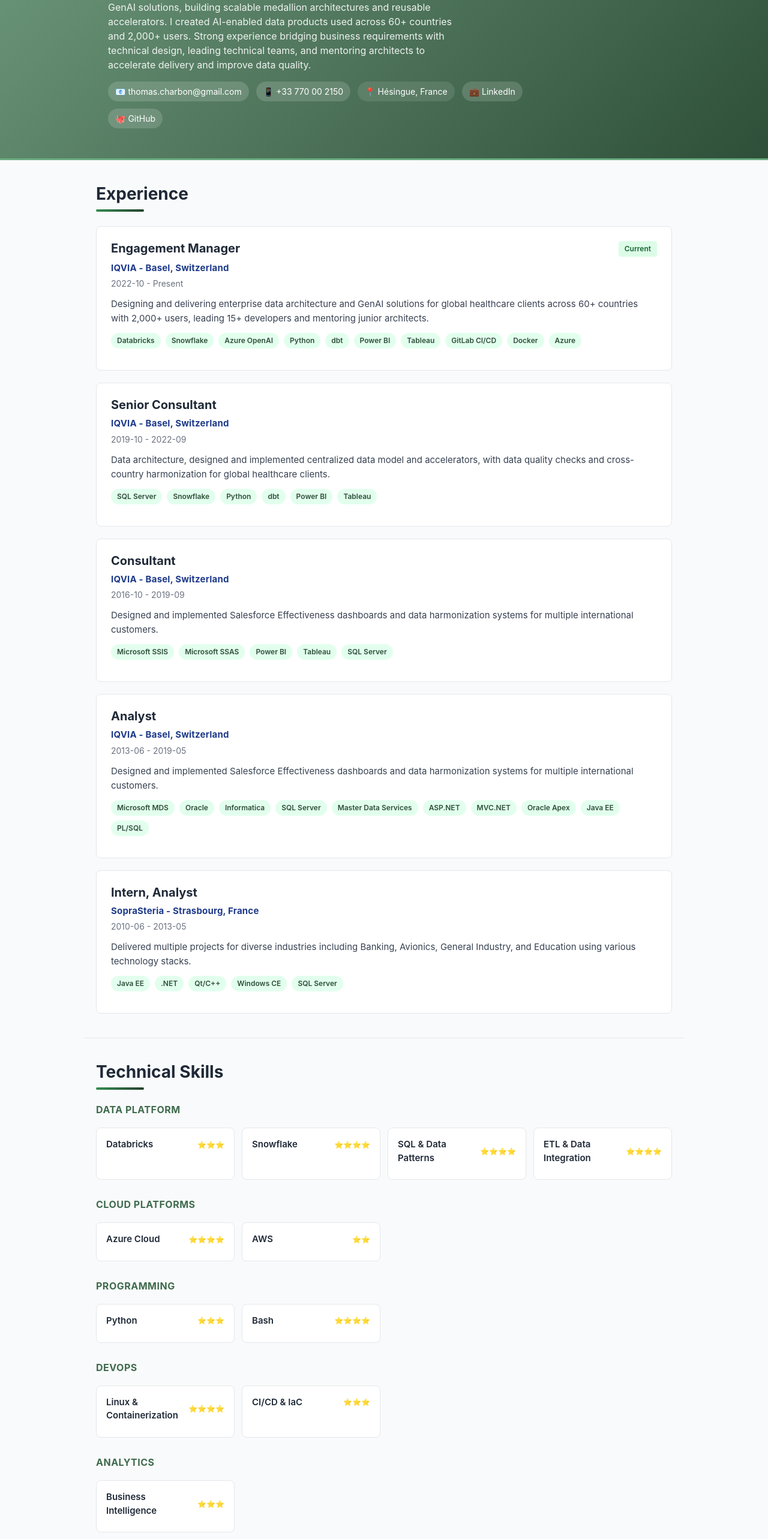
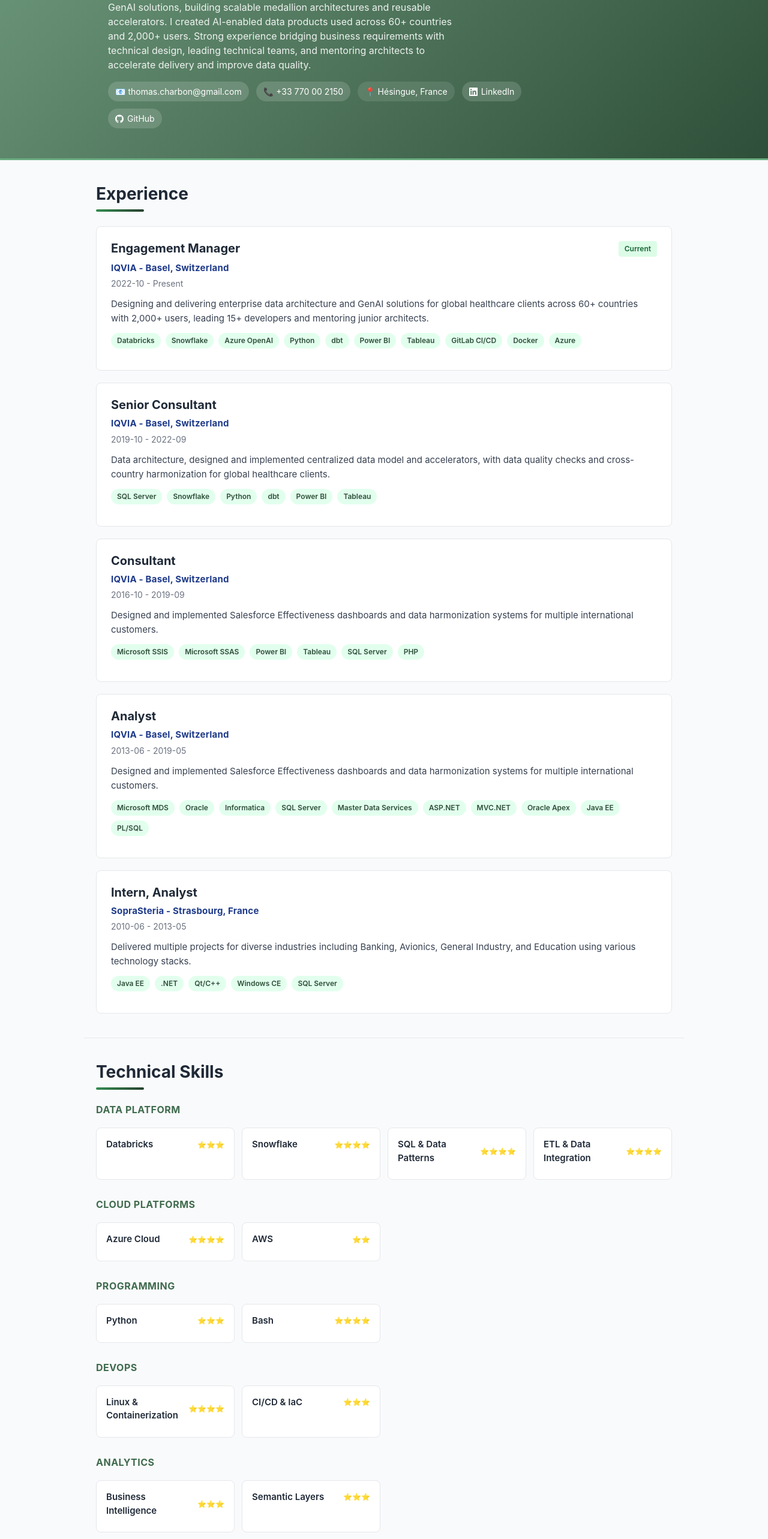
Before and after one commit to earion68/cv-explorer, a React (Vite) app: page / in a window 1280 px wide. Shown: the part 200-2766 px from the top of the page at 60% size. Built offline with nearby package versions, Linux system fonts and the light colour scheme.

Commit message:
updated CV data, header fine-tuning

```diff
--- a/src/components/Header.tsx
+++ b/src/components/Header.tsx
@@ -28,7 +28,7 @@ export const Header: React.FC<HeaderProps> = ({ cv }) => {
             )}
             {cv.contact.phone && (
               <a href={`tel:${cv.contact.phone}`} className="contact-link">
-                📱 {cv.contact.phone}
+                📞 {cv.contact.phone}
               </a>
             )}
             {cv.contact.location && (
@@ -36,12 +36,18 @@ export const Header: React.FC<HeaderProps> = ({ cv }) => {
             )}
             {cv.contact.linkedin && (
               <a href={cv.contact.linkedin} target="_blank" rel="noopener noreferrer" className="contact-link">
-                💼 LinkedIn
+                <svg className="brand-icon" role="img" viewBox="0 0 24 24" xmlns="http://www.w3.org/2000/svg" aria-label="LinkedIn">
+                  <path d="M20.447 20.452h-3.554v-5.569c0-1.328-.027-3.037-1.852-3.037-1.853 0-2.136 1.445-2.136 2.939v5.667H9.351V9h3.414v1.561h.046c.477-.9 1.637-1.85 3.37-1.85 3.601 0 4.267 2.37 4.267 5.455v6.286zM5.337 7.433c-1.144 0-2.063-.926-2.063-2.065 0-1.138.92-2.063 2.063-2.063 1.14 0 2.064.925 2.064 2.063 0 1.139-.925 2.065-2.064 2.065zm1.782 13.019H3.555V9h3.564v11.452zM22.225 0H1.771C.792 0 0 .774 0 1.729v20.542C0 23.227.792 24 1.771 24h20.451C23.2 24 24 23.227 24 22.271V1.729C24 .774 23.2 0 22.222 0h.003z"/>
+                </svg>
+                LinkedIn
               </a>
             )}
             {cv.contact.github && (
               <a href={cv.contact.github} target="_blank" rel="noopener noreferrer" className="contact-link">
-                🐙 GitHub
+                <svg className="brand-icon" role="img" viewBox="0 0 24 24" xmlns="http://www.w3.org/2000/svg" aria-label="GitHub">
+                  <path d="M12 .297c-6.63 0-12 5.373-12 12 0 5.303 3.438 9.8 8.205 11.385.6.113.82-.258.82-.577 0-.285-.01-1.04-.015-2.04-3.338.724-4.042-1.61-4.042-1.61C4.422 18.07 3.633 17.7 3.633 17.7c-1.087-.744.084-.729.084-.729 1.205.084 1.838 1.236 1.838 1.236 1.07 1.835 2.809 1.305 3.495.998.108-.776.417-1.305.76-1.605-2.665-.3-5.466-1.332-5.466-5.93 0-1.31.465-2.38 1.235-3.22-.135-.303-.54-1.523.105-3.176 0 0 1.005-.322 3.3 1.23.96-.267 1.98-.399 3-.405 1.02.006 2.04.138 3 .405 2.28-1.552 3.285-1.23 3.285-1.23.645 1.653.24 2.873.12 3.176.765.84 1.23 1.91 1.23 3.22 0 4.61-2.805 5.625-5.475 5.92.42.36.81 1.096.81 2.22 0 1.606-.015 2.896-.015 3.286 0 .315.21.69.825.57C20.565 22.092 24 17.592 24 12.297c0-6.627-5.373-12-12-12"/>
+                </svg>
+                GitHub
               </a>
             )}
             {cv.contact.website && (
--- a/src/data/cv-data.json
+++ b/src/data/cv-data.json
@@ -36,9 +36,11 @@
       "endDate": "2022-09",
       "isCurrent": false,
       "summary": "Data architecture, designed and implemented centralized data model and accelerators, with data quality checks and cross-country harmonization for global healthcare clients.",
-      "details": "",
+      "details": "Designed and implemented an all-purpose Commercial data model and improved the data management tool to standardize more than 600 data sources from diverse domains like Sales, Customer Engagement, and Market data. Implementation of data quality checks, standardized cross-country harmonization (territory assignment, market definition, products, accounts, row-level security) and GDPR compliant using SQL Server, Snowflake and AWS S3. Implemented dashboards in Power BI and Tableau for global healthcare clients, supporting diverse business requirements and data sources.",
       "achievements": [
-        ""
+        "Building a comprehensive Commercial data model and transformation accelerators that became company standards, leveraged in more than 30 projects since",
+        "Shaped the CI/CD pipeline and enforced DevOps best practices across multiple projects, improving deployment reliability and reducing manual errors",
+        "Designed and implemented data quality checks and cross-country harmonization solutions for global healthcare clients, ensuring data consistency and compliance"
       ],
       "technologies": ["SQL Server", "Snowflake", "Python", "dbt", "Power BI", "Tableau"]
     },
@@ -52,11 +54,11 @@
       "summary": "Designed and implemented Salesforce Effectiveness dashboards and data harmonization systems for multiple international customers.",
       "details": "Developed enterprise data solutions and dashboards for pharmaceutical and healthcare organizations:\n\n* Salesforce Effectiveness Dashboards: Designed and implemented cross-country harmonization solutions (Veeva CRM, market sales) in Power BI and Tableau for multiple customers.\n\n* Data Harmonization System: Created standardized and reusable medallion data model, ETL pipelines, and master data development using Microsoft SSIS and SQL Server Master Data Services.\n\n* International Market Analysis: Built reporting systems for multiple customers supporting diverse business requirements and data sources.",
       "achievements": [
-        "Delivered Salesforce Effectiveness solutions for multiple international customers",
+        "Delivered Salesforce Effectiveness analytical solutions for multiple international customers",
         "Created standardized medallion data model reused across multiple engagements",
         "Implemented enterprise-scale data harmonization systems"
       ],
-      "technologies": ["Microsoft SSIS", "Microsoft SSAS", "Power BI", "Tableau", "SQL Server"]
+      "technologies": ["Microsoft SSIS", "Microsoft SSAS", "Power BI", "Tableau", "SQL Server", "PHP"]
     },
     {
       "id": "exp-4",
@@ -144,14 +146,14 @@
       "name": "Linux & Containerization",
       "category": "DevOps",
       "proficiency": 4,
-      "details": "Advanced Linux server administration, Docker containerization, networking, and hosting platforms."
+      "details": "Advanced Linux server administration, Docker containerization, virtual networking, reverse proxies, SSL encapsulation and hosting platforms."
     },
     {
       "id": "skill-6",
       "name": "CI/CD & IaC",
       "category": "DevOps",
       "proficiency": 3,
-      "details": "Expertise in GitLab CI/CD, DevOps toolkit, and infrastructure-as-code principles."
+      "details": "Experienced with GitLab CI/CD, DevOps toolkit, and infrastructure-as-code principles."
     },
     {
       "id": "skill-7",
@@ -161,21 +163,35 @@
       "details": "Experienced with Power BI and Tableau for enterprise analytics and self-service business intelligence. Designed dashboards for executive and operational audiences."
     },
     {
+      "id": "skill-7",
+      "name": "Semantic Layers",
+      "category": "Analytics",
+      "proficiency": 3,
+      "details": "Experienced with SSAS cubes, Power BI semantic models and Snowflake semantic views, delivering AI-ready and analytical-ready data products."
+    },
+    {
       "id": "skill-8",
       "name": "Generative AI",
       "category": "AI/ML",
       "proficiency": 3,
-      "details": "Expertise in Azure OpenAI integration, prompt engineering, and RAG (Retrieval-Augmented Generation) architectures. Created LLM-assisted code generation frameworks."
+      "details": "Expertise in prompt engineering, and RAG (Retrieval-Augmented Generation) architectures. Created LLM-assisted code generation frameworks."
     },
     {
       "id": "skill-9",
+      "name": "Azure OpenAI",
+      "category": "AI/ML",
+      "proficiency": 3,
+      "details": "Proficient in Azure OpenAI integration for GenAI solutions, leveraging Azure Foundry, Cognitive Search."
+    },
+    {
+      "id": "skill-10",
       "name": "ETL & Data Integration",
       "category": "Data Platform",
       "proficiency": 4,
       "details": "Expert in designing and implementing complex ETL pipelines using SSIS, dbt, Informatica, and Spark. Proficient in automated data mapping and transformation."
     },
     {
-      "id": "skill-10",
+      "id": "skill-11",
       "name": "Enterprise Architecture",
       "category": "Architecture",
       "proficiency": 4,
@@ -187,7 +203,7 @@
       "id": "soft-1",
       "name": "Team Leadership",
       "category": "Leadership",
-      "proficiency": 4,
+      "proficiency": 3,
       "details": "Led technical teams of up to 15 developers across international projects, setting direction, resolving blockers, and ensuring delivery quality."
     },
     {
@@ -195,13 +211,13 @@
       "name": "Mentoring",
       "category": "Leadership",
       "proficiency": 4,
-      "details": "Mentored 2 junior architects and multiple developers, accelerating their growth through structured feedback and pairing on complex challenges."
+      "details": "Mentored 2 junior architects and multiple developers, accelerating their growth through structured feedback and pairing on complex challenges with excellent feedback from mentees. Created impactful learning experiences and growth plans, resulting in faster ramp-up and improved performance."
     },
     {
       "id": "soft-3",
       "name": "Client Management",
       "category": "Consulting",
-      "proficiency": 4,
+      "proficiency": 3,
       "details": "16 years engaging directly with senior stakeholders across Life Sciences. Skilled at managing expectations, translating business needs to technical solutions, and building long-term trust."
     },
     {
@@ -220,69 +236,105 @@
     },
     {
       "id": "soft-6",
+      "name": "Curiosity",
+      "category": "Analytical",
+      "proficiency": 4,
+      "details": "Passionate about learning new technologies and approaches, with a track record of quickly mastering emerging tools and applying them to solve real-world problems. This curiosity drives me outside of business hours and work on my personal home automation and homelab systems."
+    },
+    {
+      "id": "soft-7",
       "name": "Communication",
       "category": "Interpersonal",
       "proficiency": 4,
       "details": "Fluent in translating technical concepts for executive audiences and business concepts for engineering teams. Comfortable with presentations, written deliverables, and facilitation."
     },
     {
-      "id": "soft-7",
+      "id": "soft-8",
+      "name": "Listen & Action",
+      "category": "Interpersonal",
+      "proficiency": 3,
+      "details": "Strong ability to listen to client needs, team feedback, and project realities, and take decisive action to adjust plans, resolve issues, and ensure successful outcomes."
+    },
+    {
+      "id": "soft-9",
       "name": "Adaptability",
       "category": "Interpersonal",
       "proficiency": 3,
       "details": "Thrives in fast-changing project environments across diverse industries, technologies, and team compositions."
+    },
+    {
+      "id": "soft-10",
+      "name": "Collaboration",
+      "category": "Interpersonal",
+      "proficiency": 3,
+      "details": "Believes in the power of collaboration to achieve better outcomes. Skilled at fostering a collaborative team culture and working effectively with cross-functional teams."
+    },
+    {
+      "id": "soft-11",
+      "name": "Ownership",
+      "category": "Interpersonal",
+      "proficiency": 4,
+      "details": "Takes full responsibility for outcomes, driving initiatives forward with a strong sense of accountability and commitment."
     }
   ],
   "projects": [
     {
       "id": "proj-1",
       "name": "GenAI Medical Chatbot",
-      "description": "End-to-end technical solution design for medical professionals using Azure OpenAI with RAG architecture",
-      "technologies": ["Azure OpenAI", "Azure Container Apps", "Azure Search", "Python", "RAG"],
-      "details": "Architected and delivered a production-grade GenAI medical chatbot for 200+ healthcare professionals across 3 countries. Solution features cloud-native architecture with Application Gateway, Azure Container Apps, RAG with Azure Search, and managed vnets.\n\nKey Achievements:\n• Deployed to 3 countries with 200+ active users\n• 99.9% uptime SLA\n• Sub-second response times\n• Regulatory compliance with healthcare requirements"
+      "description": "End-to-end technical solution design for medical professionals using Azure OpenAI with RAG architecture.",
+      "technologies": ["Azure OpenAI", "Azure Container Apps", "Cognitive Search", "Python", "RAG"],
+      "details": "Architected, implemented and delivered a production-grade GenAI medical chatbot for 200+ healthcare professionals across 3 countries. Solution features cloud-native architecture with Application Gateway, Azure Container Apps, RAG with Azure Cognitive Search, and managed vnets.\n\n#### Key Achievements:\n* Deployed to 3 countries with 200+ active users\n* 99.9% uptime SLA\n* Sub-second response times\n* Regulatory compliance with healthcare requirements and GDPR"
     },
     {
       "id": "proj-2",
       "name": "LLM-Assisted Code Generation",
-      "description": "Framework and hosting platform accelerating team delivery by 80%",
+      "description": "Code generation framework and hosting platform accelerating team delivery by 80%.",
       "technologies": ["Azure OpenAI", "Python", "Docker", "GitLab CI/CD"],
-      "details": "Designed and implemented comprehensive framework for LLM-assisted code generation with templates, gateways, and automated deployment. Platform includes Docker containerization and GitLab CI/CD integration.\n\nBusiness Impact:\n• 80% reduction in code generation time\n• Standardized development patterns\n• Faster developer onboarding\n• Improved code quality"
+      "details": "Designed and implemented comprehensive framework for LLM-assisted code generation with templates, gateways, and automated deployment. Platform includes Docker containerization and GitLab CI/CD integration.\n\n#### Business Impact:\n* 80% reduction in code generation time\n* Standardized development patterns across the teams\n* Faster developer onboarding\n* Improved code quality\n* Best practices and stack recommendations\n* Modular and integrated in the company ecosystem"
     },
     {
       "id": "proj-3",
       "name": "Data Management Tool",
-      "description": "Comprehensive Python tool for data profiling, quality, and GenAI-assisted exploration",
-      "technologies": ["Python", "Databricks", "Snowflake", "GenAI"],
-      "details": "Built end-to-end data management tool providing data profiling, schema generation, integrity checks, multi-stack ingestion, metadata tracking, and GenAI-assisted exploration.\n\nKey Features:\n• Automated data quality profiling\n• Schema generation from samples\n• Multi-platform ingestion\n• GenAI-powered data mapping\n• Complete metadata tracking"
+      "description": "Comprehensive Python tool for data profiling, quality, and GenAI-assisted exploration.",
+      "technologies": ["Python", "React", "Databricks", "Snowflake", "GenAI"],
+      "details": "End-to-end built of a Python data management tool providing data profiling, schema generation, integrity checks, multi-stack ingestion, metadata tracking, and GenAI-assisted exploration.\n\n#### Key Features:\n* Automated data quality profiling\n* Schema generation from samples\n* Multi-platform ingestion pipelines\n* GenAI-powered data mapping and metadata generation\n* Complete metadata tracking"
     },
     {
       "id": "proj-4",
       "name": "Commercial Data Hub",
-      "description": "Enterprise platform supporting 60 countries and 2,000+ users integrating Veeva, SAP, and market sales",
+      "description": "Enterprise platform based on Snowflake supporting more than 600 data sources across 60 countries and 2,000+ users integrating Veeva, SAP, and market sales.",
       "technologies": ["Snowflake", "Snowflake Share", "Power BI", "dbt"],
-      "details": "Architected comprehensive Commercial data hub for global organization supporting 60 countries. Integrated Veeva CRM, SAP sales, market data, and territory assignments. Platform serves as trusted data foundation for 2,000+ users.\n\nArchitecture:\n• Multi-country data harmonization\n• Federated data sharing\n• Self-service analytics\n• Territory management"
+      "details": "Architected comprehensive Commercial data hub for global organization supporting 60 countries. Integrated Veeva CRM, SAP sales, market data, and territory assignments. Platform serves as trusted data foundation for 2,000+ users.\n\n#### Business Impact:\n* Multi-country data harmonization\n* Federated data sharing\n* Self-service analytics\n* Territory management"
     },
     {
       "id": "proj-5",
       "name": "Snowflake & Databricks Accelerators",
-      "description": "Standardized data models and frameworks reused in 15+ projects, reducing time by 25%",
+      "description": "Standardized data models and frameworks reused in 15+ projects, reducing time by 25%.",
       "technologies": ["Snowflake", "Databricks", "dbt", "SQL"],
-      "details": "Designed reusable accelerators with standardized Commercial data model and cross-country harmonization. Reduced ingestion and transformation time by ~25% across 15+ projects.\n\nComponents:\n• Medallion architecture templates\n• Standardized data models\n• Automated harmonization\n• Territory assignment logic"
+      "details": "Designed reusable accelerators with standardized Commercial data model and cross-country harmonization. Reduced ingestion and transformation time by ~25% across 15+ projects.\n\n#### Components:\n* Medallion architecture templates\n* Standardized data models\n* Automated harmonization\n* Comprehensive quality checks framework\n* Territory assignment and Market definition logic"
     },
     {
       "id": "proj-6",
       "name": "Salesforce Effectiveness Dashboards",
-      "description": "Cross-country harmonization and reporting solutions for multiple international customers",
-      "technologies": ["Power BI", "Tableau", "Salesforce"],
+      "description": "Cross-country harmonization and reporting solutions for multiple international customers.",
+      "technologies": ["Power BI", "Tableau", "SQL Server", "SSIS"],
       "details": "Designed and implemented Salesforce Effectiveness dashboards for multiple international customers. Solutions included cross-country data harmonization, integration with Veeva CRM and market sales, and tailored reporting for executive and operational audiences."
     },
     {
       "id": "proj-7",
       "name": "Home Automation",
       "link": "https://git.lionbear.net/earion/homeassistant",
-      "description": "Personal home automation system using Home Assistant with custom Python and C++ retro-engineering integrations",
+      "description": "Personal home automation system using Home Assistant with more than 200 scenarios and automations and 3000 entities, leveraging custom Python and C++ reverse-engineering integrations.",
       "technologies": ["Home Assistant", "Python", "C++"],
-      "details": "Designed and implemented home automation system using Home Assistant with custom Python and C++ retro-engineering integrations. System includes automated lighting, climate control, security monitoring, and energy management with a focus on reliability and user experience."
+      "details": "Designed and implemented home automation system using Home Assistant with custom Python and C++ reverse-engineering integrations. System includes automated lighting and covers, climate control, security monitoring, complex scenarios, and energy management with a focus on reliability and user experience."
+    },
+    {
+      "id": "proj-8",
+      "name": "Personal homelab & self-hosting",
+      "link": "https://git.lionbear.net/earion/lyra",
+      "description": "Personal homelab and self-hosting infrastructure for learning, experimentation, hosting production (family) services and hosting personal projects.",
+      "technologies": ["Docker", "Linux", "OIDC", "CI/CD", "Python", "Windows Server" ],
+      "details": "Designed and implemented personal homelab infrastructure for learning, experimentation, hosting production (family) services and hosting personal projects. System includes Docker containerization, Linux server administration, Windows Server 2025 (DS, RRAS, RDP), OIDC authentication, reverse proxy configuration (Nginx), CI/CD pipelines, and a variety of hosted applications for media, home automation, personal projects, and more.\nHosted tools include Gitea, Immich, Home Assistant, Nextcloud, Grafana, and many others."
     }
 
   ],
--- a/src/styles/Header.css
+++ b/src/styles/Header.css
@@ -63,7 +63,16 @@
   padding: 6px 12px;
   border-radius: 20px;
   transition: all 0.2s;
-  display: inline-block;
+  display: inline-flex;
+  align-items: center;
+  gap: 6px;
+}
+
+.brand-icon {
+  width: 14px;
+  height: 14px;
+  fill: currentColor;
+  flex-shrink: 0;
 }
 
 .contact-link:hover {
```
